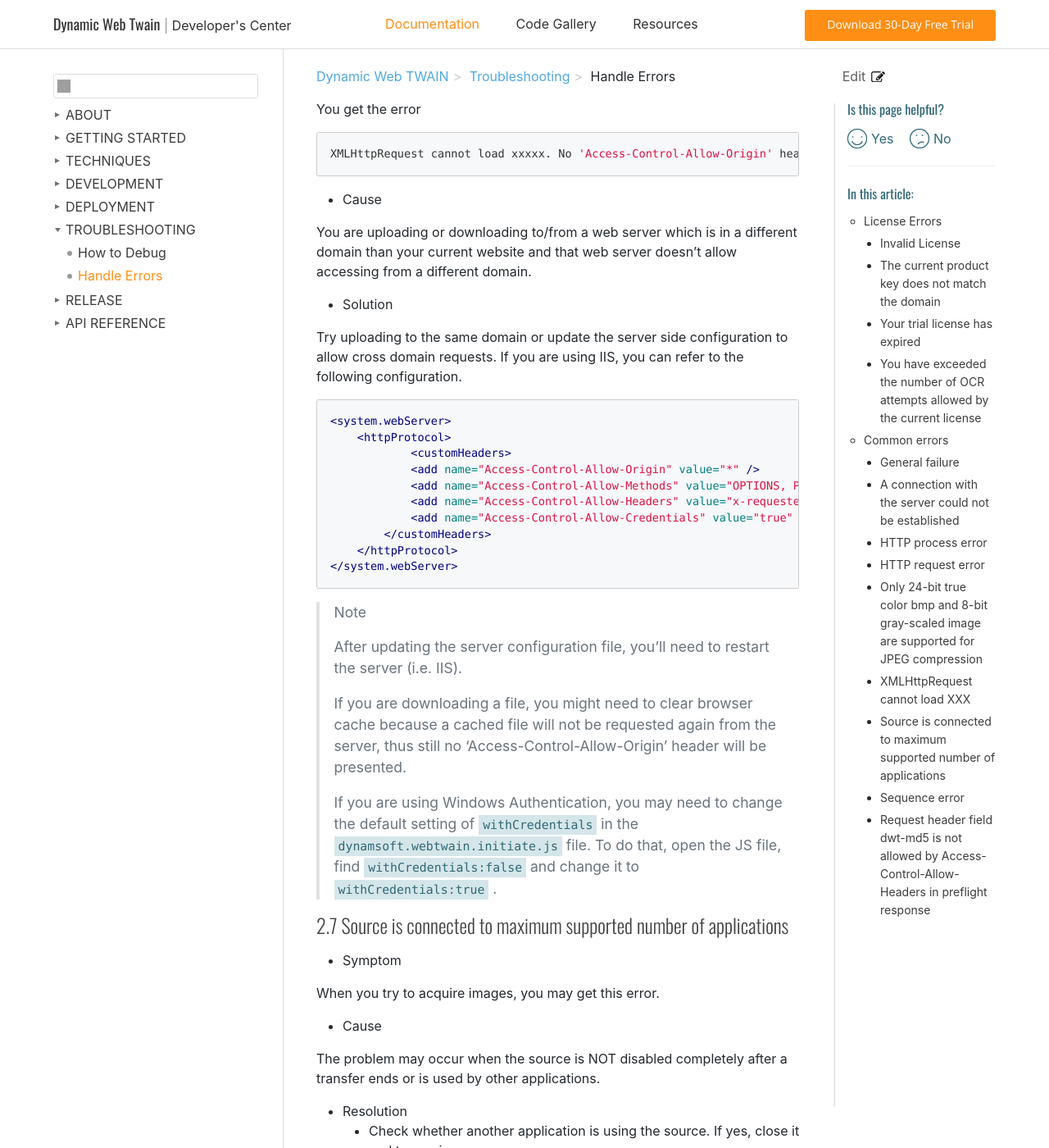
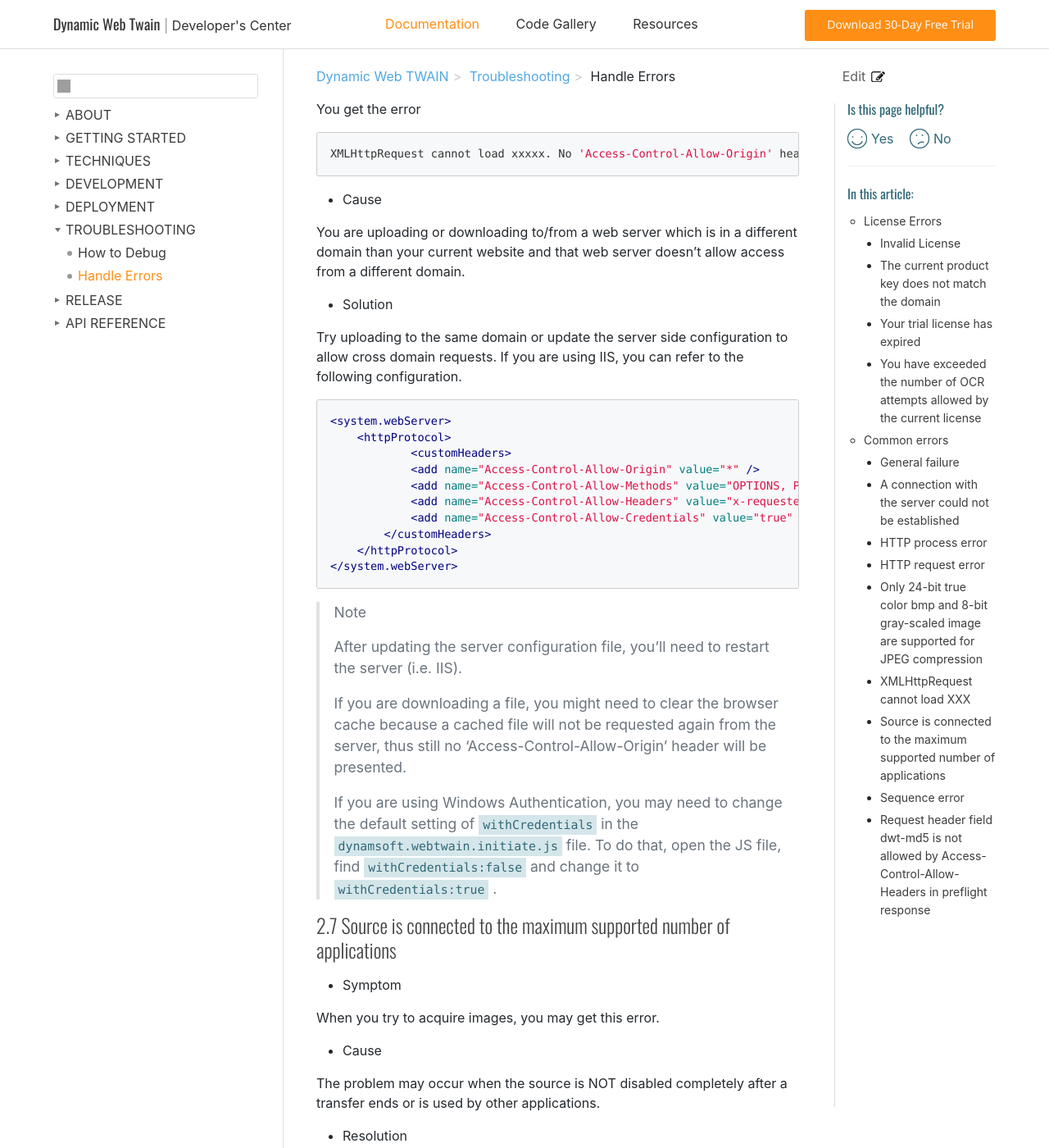
Before and after one commit to ztyyLV/web-twain-docs, a Jekyll site: the page built from indepth/troubleshooting/Handle-Errors.md, in a window 1280 px wide and 1400 px high, scrolled down 6284 px. Shown: the whole window at 82% size. Built offline with Jekyll 4.4.1, drawn with Linux system fonts in a browser that asks for light colours; comment, search, counter and statistics services are not loaded; some of the changed text lies outside the part shown; grey boxes are pictures that could not be loaded.

Commit message:
Update Handle-Errors.md

````diff
--- a/indepth/troubleshooting/Handle-Errors.md
+++ b/indepth/troubleshooting/Handle-Errors.md
@@ -206,7 +206,7 @@ When you upload images via HTTP Put, you may get this error.
     - Right-click the specified work folder, select Properties.
     - Select the Write option at the Directory tab.
 
-  + If you are using Tomcat, the `doPut()` will check to see if the `readonly` property has been changed to `false` . If it has not, the HTTP Put operation is not allowed. Please go to {Tomcat installation directory} -> conf -> web.xml, find the default servlet configuration (org.apache.catalina.servlets. DefaultServlet) and change the `readonly` property to `true` .
+  + If you are using Tomcat, the `doPut()` will check to see if the `readonly` property has been changed to `false`. If it has not, the HTTP Put operation is not allowed. Please go to {Tomcat installation directory} -> conf -> web.xml, find the default servlet configuration (org.apache.catalina.servlets. DefaultServlet) and change the `readonly` property to `true` .
 
 ``` xml
 <init-param>
@@ -255,7 +255,7 @@ XMLHttpRequest cannot load xxxxx. No 'Access-Control-Allow-Origin' header is pre
 
 * Cause
 
-You are uploading or downloading to/from a web server which is in a different domain than your current website and that web server doesn't allow accessing from a different domain.
+You are uploading or downloading to/from a web server which is in a different domain than your current website and that web server doesn't allow access from a different domain.
 
 * Solution
 
@@ -278,11 +278,11 @@ Try uploading to the same domain or update the server side configuration to allo
 >
 > After updating the server configuration file, you'll need to restart the server (i.e. IIS).
 >
-> If you are downloading a file, you might need to clear browser cache because a cached file will not be requested again from the server, thus still no 'Access-Control-Allow-Origin' header will be presented.
+> If you are downloading a file, you might need to clear the browser cache because a cached file will not be requested again from the server, thus still no 'Access-Control-Allow-Origin' header will be presented.
 >
 > If you are using Windows Authentication, you may need to change the default setting of `withCredentials` in the `dynamsoft.webtwain.initiate.js` file. To do that, open the JS file, find `withCredentials:false` and change it to `withCredentials:true` .
 
-### Source is connected to maximum supported number of applications
+### Source is connected to the maximum supported number of applications
 
 * Symptom
 
@@ -335,7 +335,7 @@ When you fail to upload images, you may get this error
 
 * Cause
 
-`dwt-md5` is a default built-in header in `DWT` . It is used for each uploading process to test the integrity of data. Since this is not a standard header, the browser will send an OPTIONS preflight request before the original request is sent to verify that this header is allowed. If not, the browser will return the above error.
+`dwt-md5` is a default built-in header in `DWT`. It is used for each uploading process to test the integrity of data. Since this is not a standard header, the browser will send an OPTIONS preflight request before the original request is sent to verify that this header is allowed. If not, the browser will return the above error.
 
 * Solution
 
````
Also changed, not shown: other parts of indepth/troubleshooting/Handle-Errors.md (+1 -1 lines).
